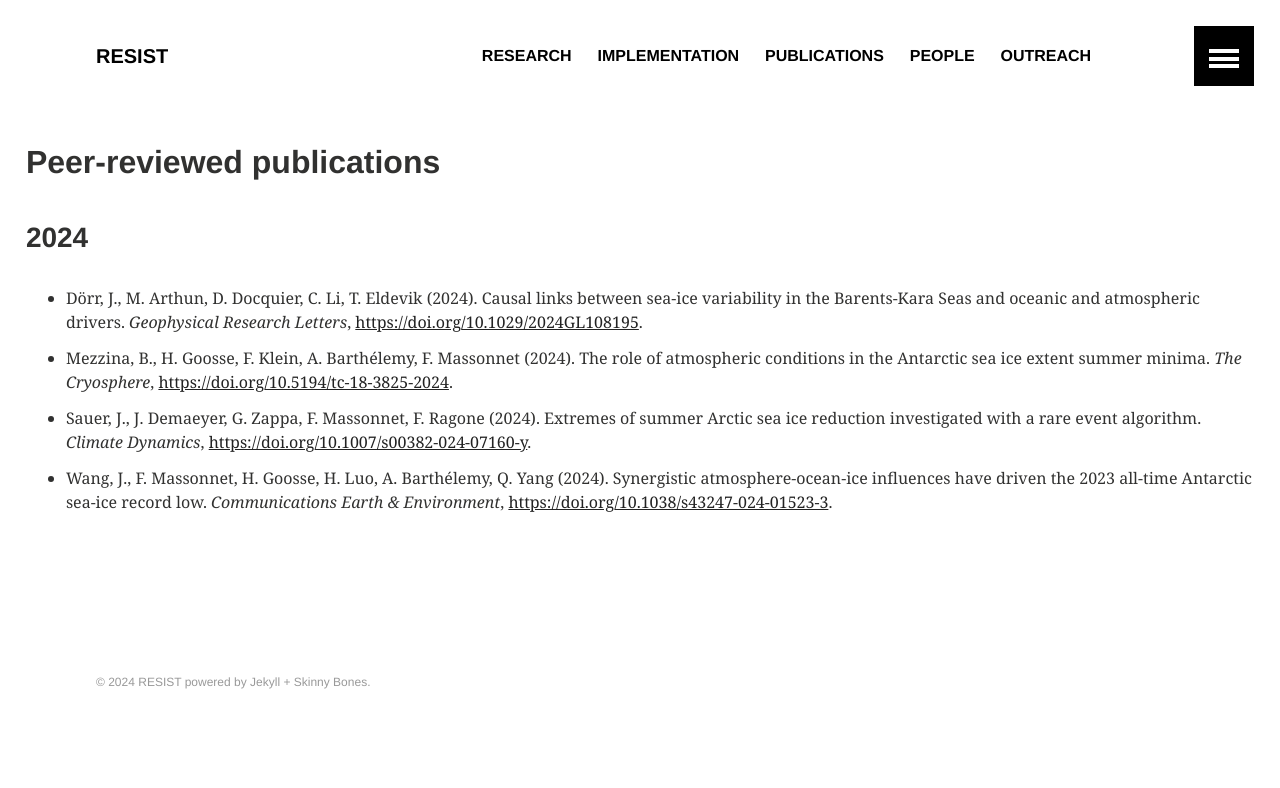
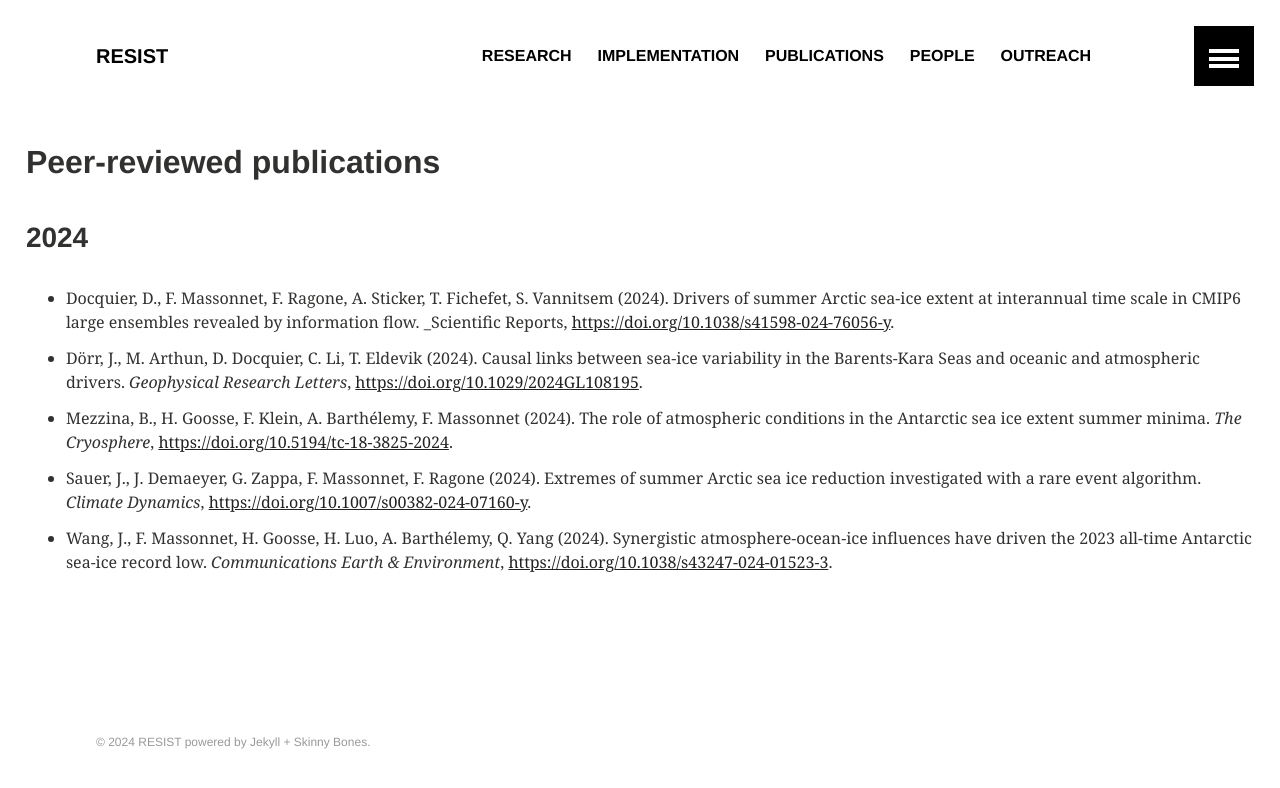
Before and after one commit to resist-impuls/resist-impuls.github.io, a Jekyll site: the page built from publications.md, in a window 1280 px wide. Shown: the top 788 px of the page. Built offline with Jekyll 4.4.1, drawn with Linux system fonts in a browser that asks for light colours; our own code applies the rules of GitHub Pages for plain Markdown files.

Commit message:
Update publications.md

```diff
--- a/publications.md
+++ b/publications.md
@@ -1,6 +1,7 @@
 ## Peer-reviewed publications
 
 ### 2024
+- Docquier, D., F. Massonnet, F. Ragone, A. Sticker, T. Fichefet, S. Vannitsem (2024). Drivers of summer Arctic sea-ice extent at interannual time scale in CMIP6 large ensembles revealed by information flow. _Scientific Reports, [https://doi.org/10.1038/s41598-024-76056-y](https://doi.org/10.1038/s41598-024-76056-y).
 - Dörr, J., M. Arthun, D. Docquier, C. Li, T. Eldevik (2024). Causal links between sea-ice variability in the Barents-Kara Seas and oceanic and atmospheric drivers. _Geophysical Research Letters_, [https://doi.org/10.1029/2024GL108195](https://doi.org/10.1029/2024GL108195).
 - Mezzina, B., H. Goosse, F. Klein, A. Barthélemy, F. Massonnet (2024). The role of atmospheric conditions in the Antarctic sea ice extent summer minima. _The Cryosphere_, [https://doi.org/10.5194/tc-18-3825-2024](https://doi.org/10.5194/tc-18-3825-2024).
 - Sauer, J., J. Demaeyer, G. Zappa, F. Massonnet, F. Ragone (2024). Extremes of summer Arctic sea ice reduction investigated with a rare event algorithm. _Climate Dynamics_, [https://doi.org/10.1007/s00382-024-07160-y](https://doi.org/10.1007/s00382-024-07160-y).
```
